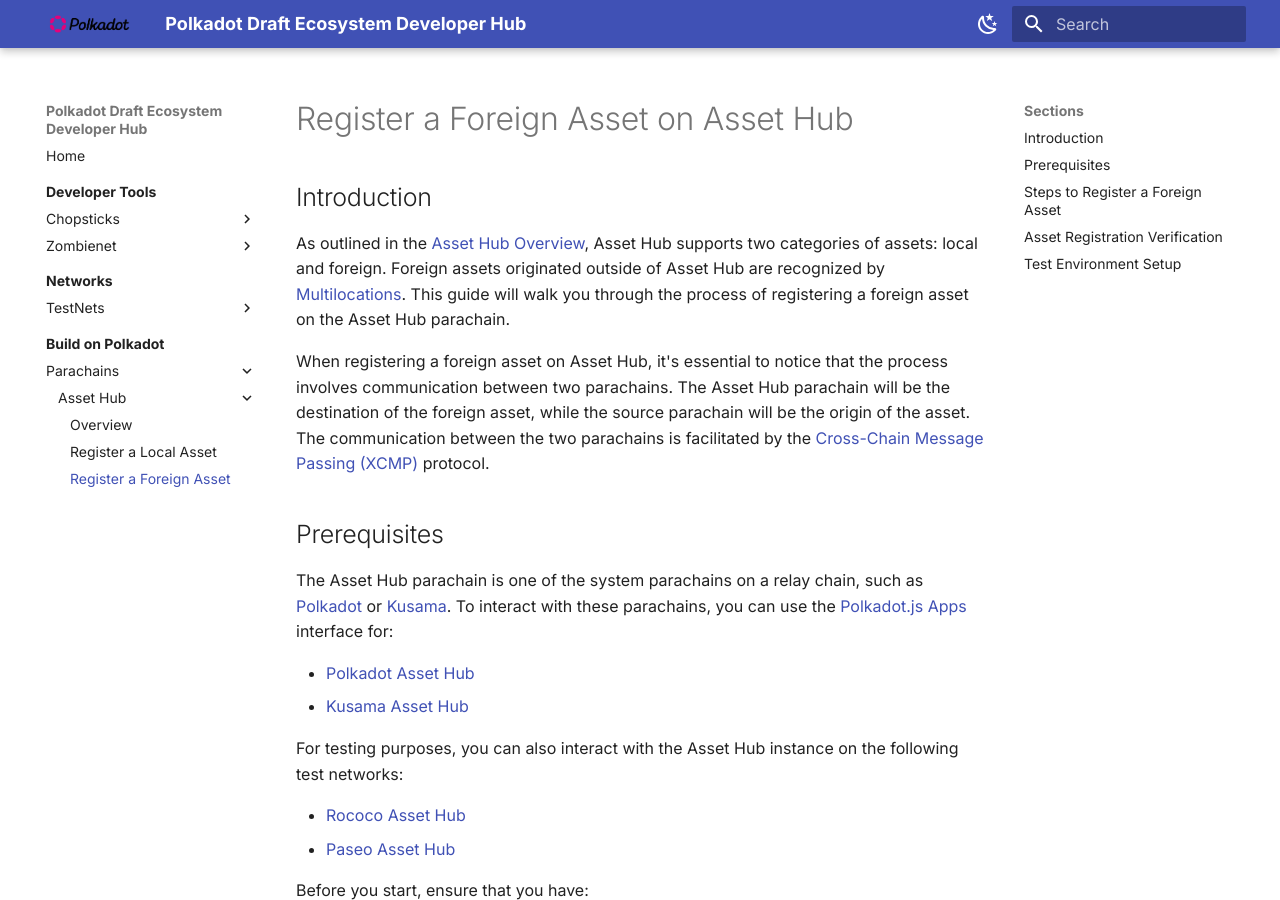
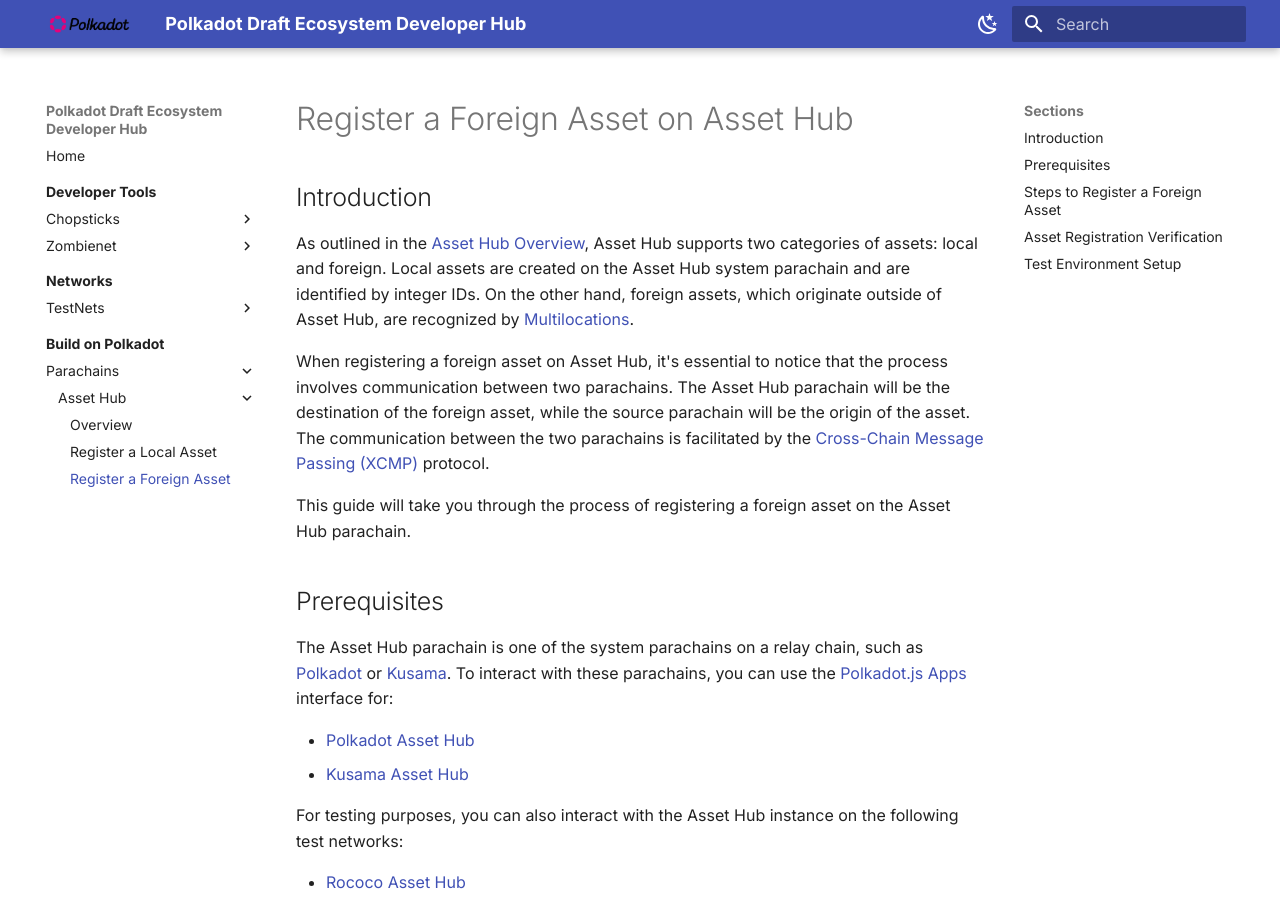
Before and after one commit to papermoonio/polkadot-ecosystem-docs-draft, an MkDocs documentation site: the page built from docs/build-on-polkadot/parachains/asset-hub/register-a-foreign-asset.md, in a window 1280 px wide and 900 px high. Built offline with MkDocs 1.6.1 and Material for MkDocs 9.7.7, drawn with Linux system fonts in a browser that asks for light colours.

Commit message:
fix: adding brief comparison between local and foreign assets on registering foreing assets tutorial

```diff
--- a/docs/build-on-polkadot/parachains/asset-hub/register-a-foreign-asset.md
+++ b/docs/build-on-polkadot/parachains/asset-hub/register-a-foreign-asset.md
@@ -7,9 +7,11 @@
 
 ## Introduction
 
-As outlined in the [Asset Hub Overview](./overview.md#foreign-assets){target=\_blank}, Asset Hub supports two categories of assets: local and foreign. Foreign assets originated outside of Asset Hub are recognized by [Multilocations](https://wiki.polkadot.network/docs/learn/xcm/fundamentals/multilocation-summary){target=\_blank}. This guide will walk you through the process of registering a foreign asset on the Asset Hub parachain.
+As outlined in the [Asset Hub Overview](./overview.md#foreign-assets){target=\_blank}, Asset Hub supports two categories of assets: local and foreign. Local assets are created on the Asset Hub system parachain and are identified by integer IDs. On the other hand, foreign assets, which originate outside of Asset Hub, are recognized by [Multilocations](https://wiki.polkadot.network/docs/learn/xcm/fundamentals/multilocation-summary){target=\_blank}.
 
 When registering a foreign asset on Asset Hub, it's essential to notice that the process involves communication between two parachains. The Asset Hub parachain will be the destination of the foreign asset, while the source parachain will be the origin of the asset. The communication between the two parachains is facilitated by the [Cross-Chain Message Passing (XCMP)](https://wiki.polkadot.network/docs/learn-xcm){target=\_blank} protocol.
+
+This guide will take you through the process of registering a foreign asset on the Asset Hub parachain.
 
 ## Prerequisites
 
```
